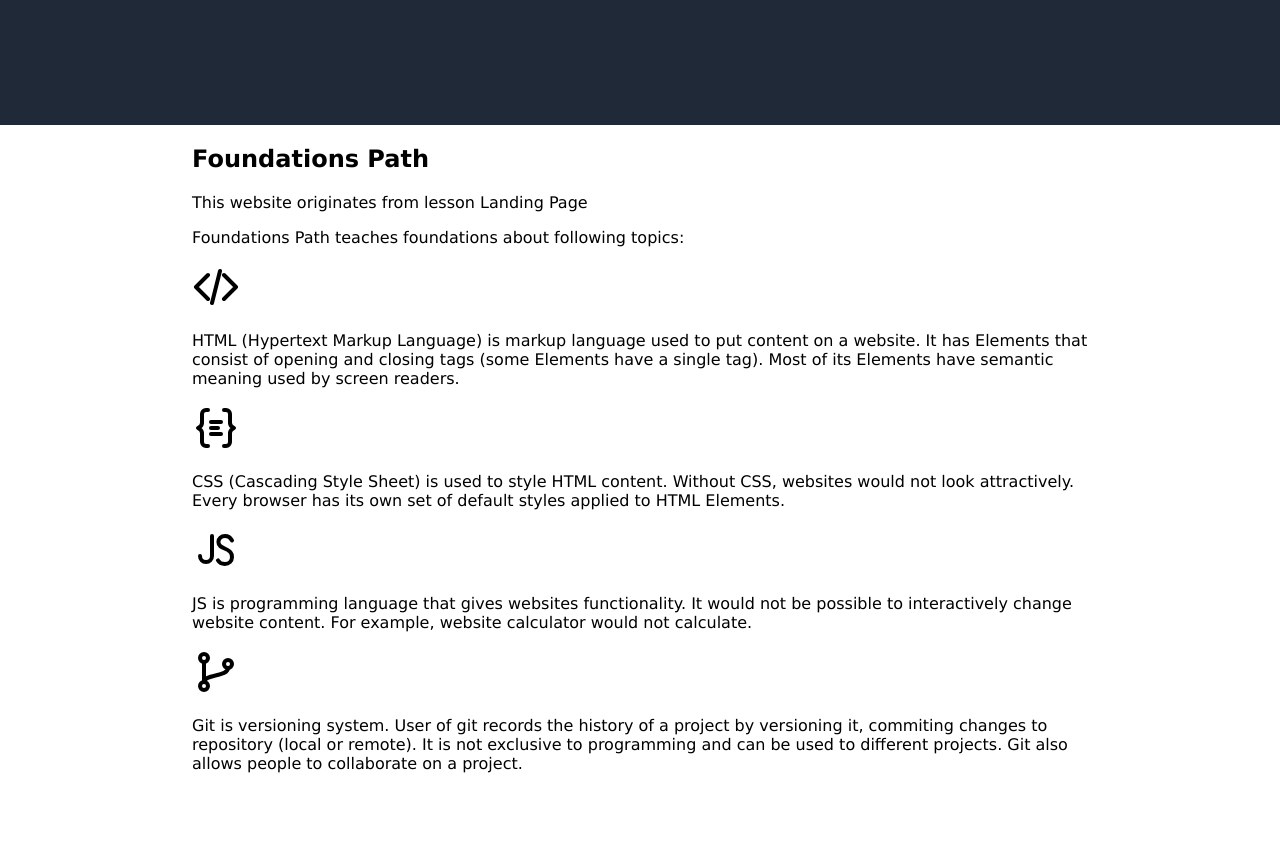
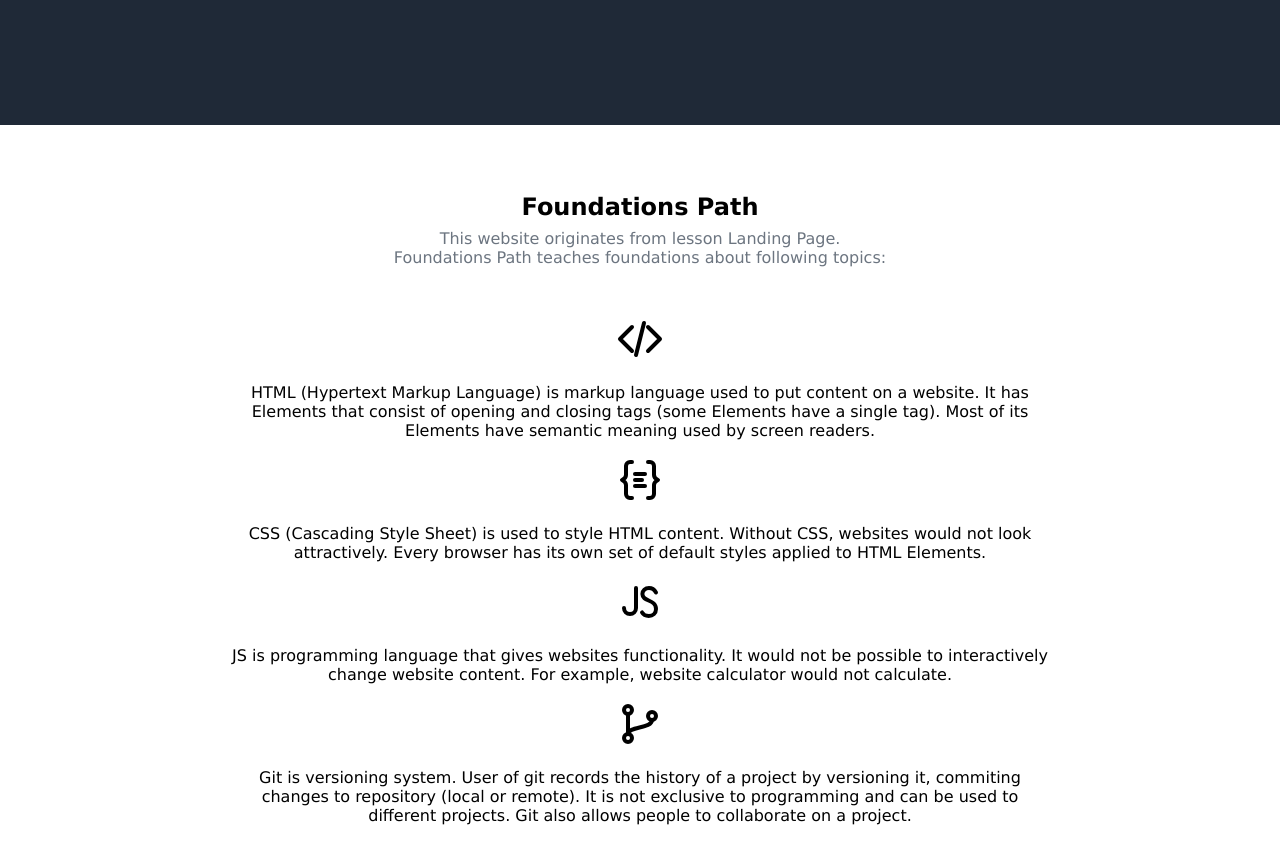
Before and after one commit to topopakovanie/Landing-page, a plain HTML site: page index.html in a window 1280 px wide. Shown: the part 465-1328 px from the top of the page. Before the commit the page ends 1254 px from the top, so only its background shows below. Drawn offline with Linux system fonts and the light colour scheme.

Commit message:
Style main title; adjust HTML

```diff
--- a/index.html
+++ b/index.html
@@ -65,6 +65,7 @@
     </div>
     <main class="main">
       <div class="wrapper">
+        <div class="main-intro">
           <h2 class="main-title">Foundations Path</h2>
           <div class="main-subtitle">
             <p>
@@ -73,9 +74,10 @@
                 href="https://www.theodinproject.com/lessons/foundations-landing-page"
                 target="_blank"
                 >Landing Page</a
-            >
+              >.
             </p>
             <p>Foundations Path teaches foundations about following topics:</p>
+          </div>
         </div>
         <div class="topics">
           <div class="card">
--- a/style.css
+++ b/style.css
@@ -76,3 +76,21 @@ ul {
 .hero-img img {
   max-width: 100%;
 }
+
+/* Main styles */
+.main {
+  text-align: center;
+  padding: 48px;
+}
+.main-intro {
+  margin-bottom: 48px;
+}
+.main-title {
+  margin-bottom: 8px;
+}
+.main-subtitle {
+  color: #6c7580;
+}
+.main-subtitle p {
+  margin: 0;
+}
```
Lines whose indentation alone changed are shown as unchanged.
